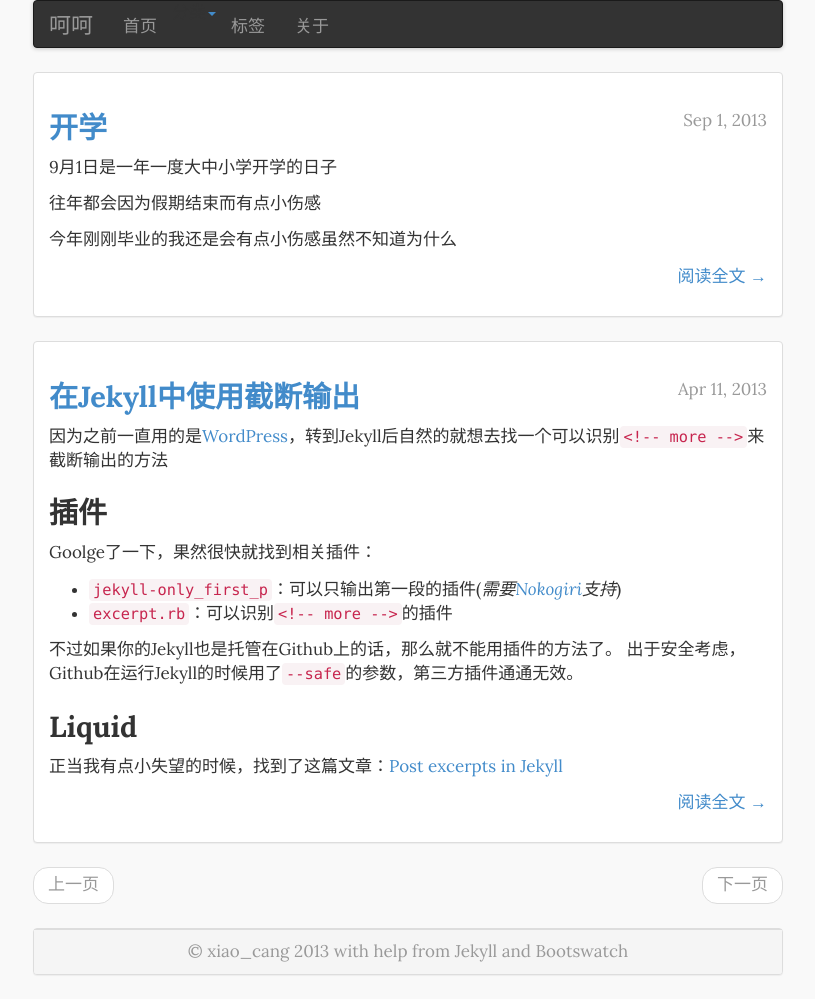
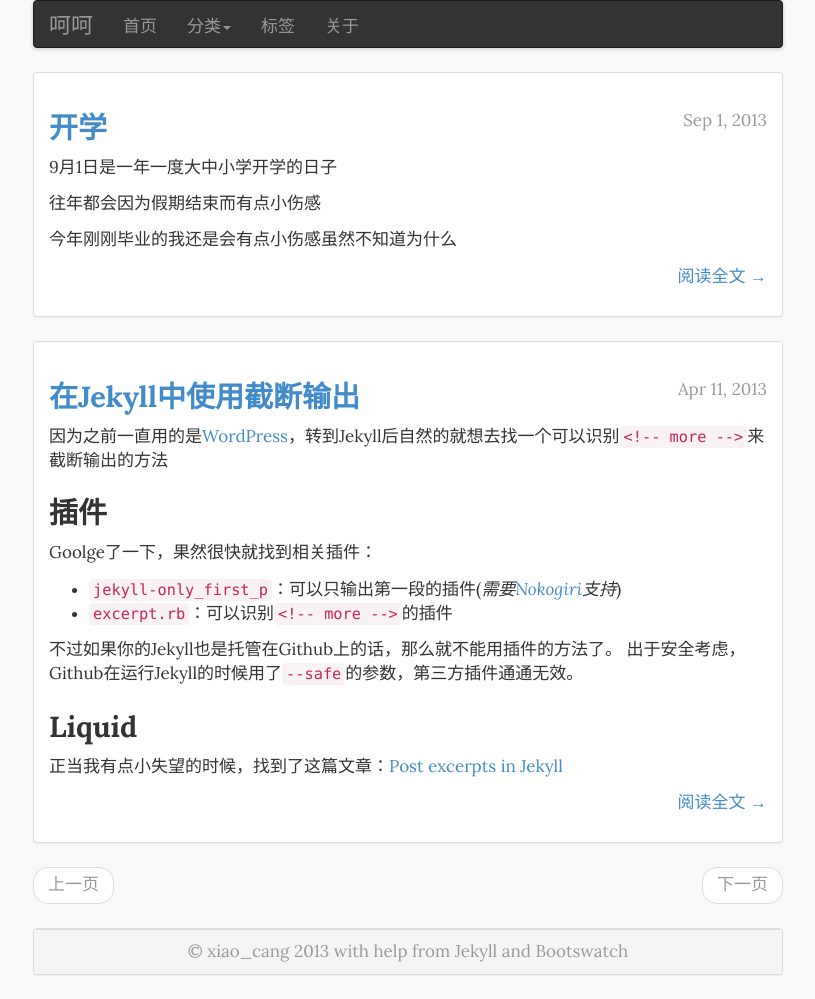
Before and after one commit to johnnywang1991/blog, a Jekyll site: the page built from index.html, in a window 1280 px wide. Shown: the whole page, without its empty margins (232-1047 px from the left). Built offline with Jekyll 4.4.1, drawn with Linux system fonts in a browser that asks for light colours; nearby versions of some CDN libraries; Markdown is read by kramdown in place of the engine named in the settings; the list of posts is cut into pages by our own code.

Commit message:
update navbar.html

```diff
--- a/_includes/navbar.html
+++ b/_includes/navbar.html
@@ -13,7 +13,7 @@
         <div class="navbar-collapse collapse navbar-responsive-collapse">
             <ul class="nav navbar-nav">
                 <li {% if page.url == "/index.html" %}class="active"{% endif %}><a href="{{ site.baseurl }}">首页</a></li>
-                <li class="dropdown {% if page.url == categories_path %}active"{% endif %} >
+                <li class="dropdown {% if page.url == categories_path %}active{% endif %}" >
                     <a href="#" class="dropdown-toggle" data-toggle="dropdown">分类<b class="caret"></b></a>
                     <ul class="dropdown-menu">
                         {% include setup %}{% include categories_list %}
```
